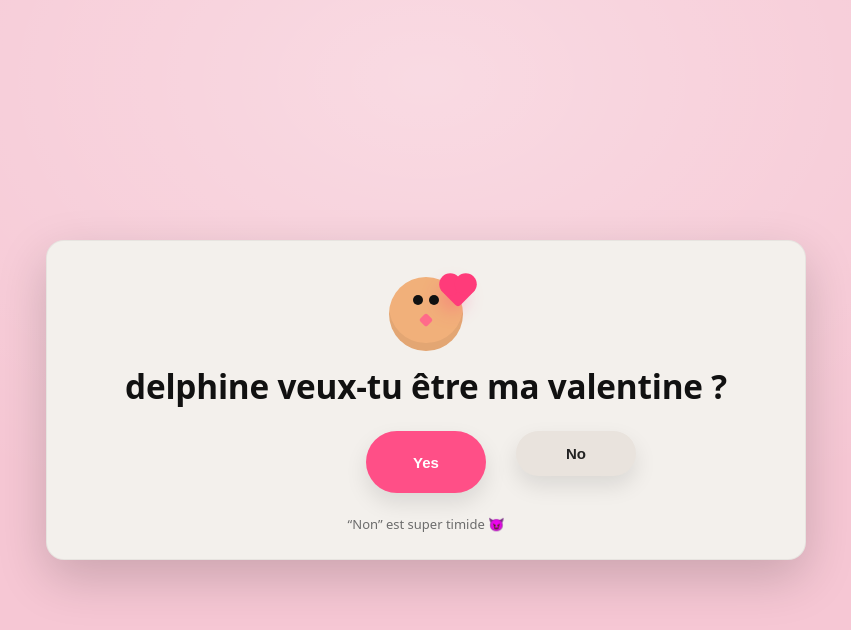
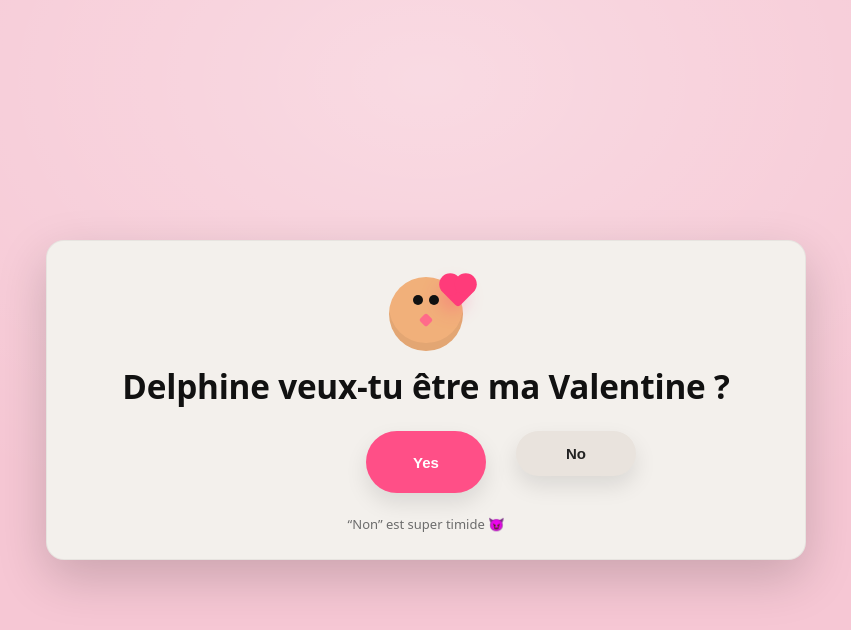
Before and after one commit to AlexGnlz/Valentine-site, a plain HTML site: page index.html in a window 1280 px wide. Shown: the whole page, without its empty margins (214-1065 px from the left). Drawn offline with Linux system fonts and the light colour scheme.

Commit message:
Update index.html

```diff
--- a/index.html
+++ b/index.html
@@ -105,7 +105,6 @@
       font-weight:800;
       letter-spacing:-.2px;
       text-align:center;
-      text-transform: lowercase;
     }
 
     .btns{
@@ -282,7 +281,7 @@
     const card = document.getElementById("card");
 
     // Texte
-    title.textContent = `Delphine veux-tu être ma Valentine ?`;
+    title.textContent = `${HER_NAME} veux-tu être ma Valentine ?`;
     hint.textContent = HINT_TEXT;
     bigText.textContent = FINAL_BIG;
     subText.textContent = FINAL_SUB;
```
